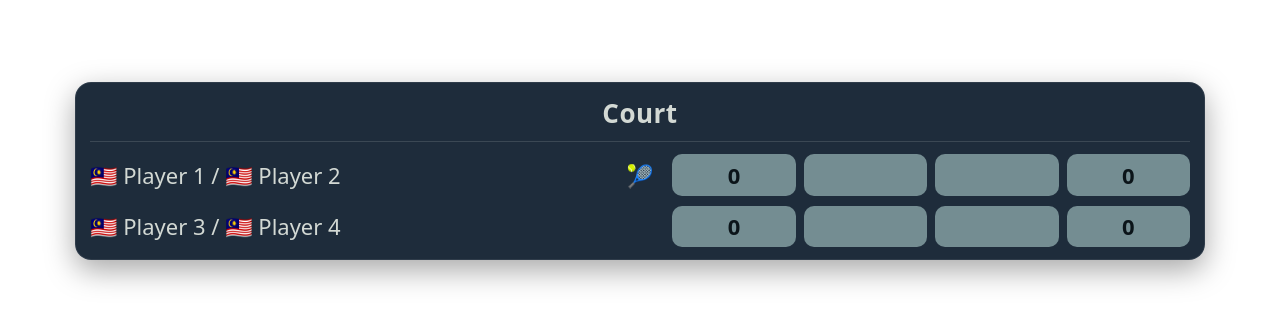
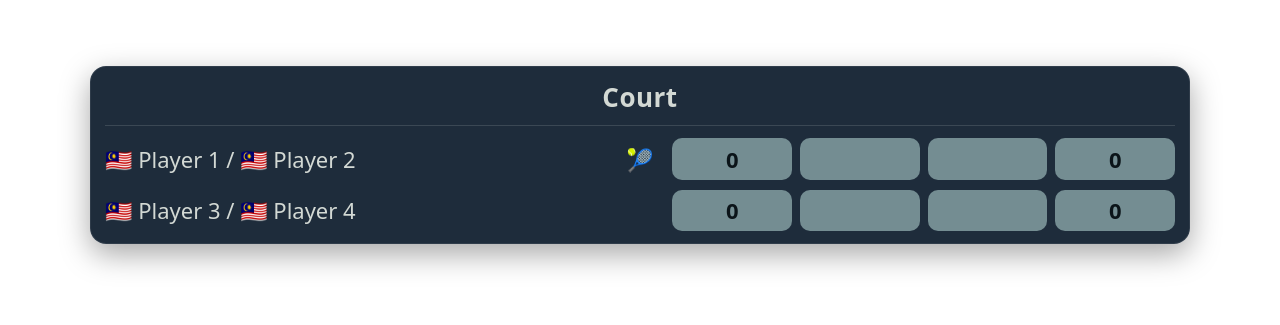
Before and after one commit to scrumpybeetlewink-arch/joyscores-jdp, a Next.js app: page /overlay in a window 1280 px wide. Shown: the part 245-570 px from the top of the page. Built offline with nearby package versions, Linux system fonts and the light colour scheme; no server answers.

Commit message:
Update layout.tsx

```diff
--- a/app/layout.tsx
+++ b/app/layout.tsx
@@ -1,24 +1,16 @@
-export const metadata = {
+// app/layout.tsx
+import type { Metadata } from "next";
+import "./globals.css";
+
+export const metadata: Metadata = {
   title: "JoyScores",
-  description: "Charcoal scoreboard with Firebase RTDB sync",
+  description: "Scoreboard",
 };
 
-// Single layout – no external CSS needed; pages inline what they need.
 export default function RootLayout({ children }: { children: React.ReactNode }) {
   return (
     <html lang="en">
-      <body
-        style={{
-          minHeight: "100vh",
-          margin: 0,
-          background: "#121a21",
-          color: "#e9edf3",
-          fontFamily:
-            'ui-sans-serif, system-ui, -apple-system, "Segoe UI", Roboto, "Helvetica Neue", Arial, "Noto Sans", "Liberation Sans", "Apple Color Emoji", "Segoe UI Emoji", "Segoe UI Symbol"',
-        }}
-      >
-        {children}
-      </body>
+      <body>{children}</body>
     </html>
   );
 }
```
